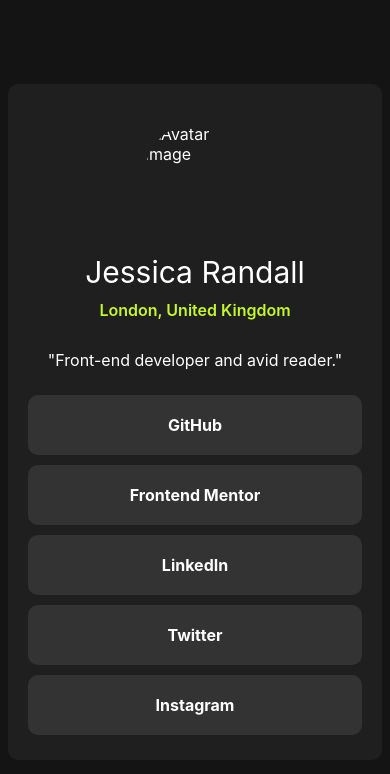
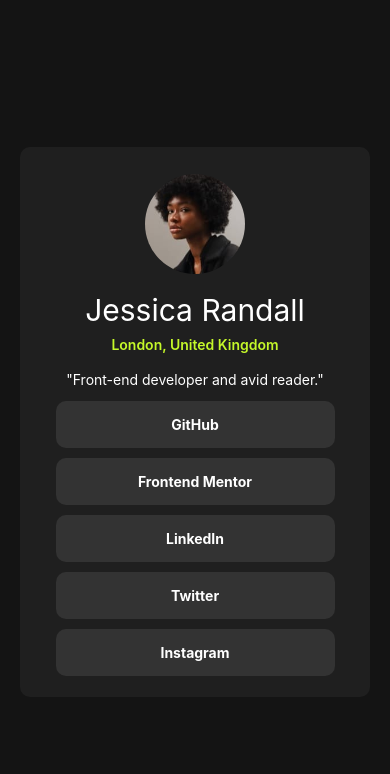
Before and after one commit to JaimeOsorioSalazar/Challenges4.io, a plain HTML site: page index.html in a window 390 px wide. Drawn offline with Linux system fonts and the light colour scheme.

Commit message:
Desktop, media querry

```diff
--- a/index.html
+++ b/index.html
@@ -7,6 +7,7 @@
   <!-- displays site properly based on user's device -->
 
   <link rel="stylesheet" href="./style/style.css">
+  <link rel="stylesheet" href="./social-links-profile-main/style/Media.css">
 
   <link rel="icon" type="image/png" sizes="32x32" href="./assets/images/favicon-32x32.png">
 
@@ -16,7 +17,7 @@
 
 <body>
   <div class="card">
-    <img src="./assets/images/avatar-jessica.jpeg" alt="Avatar image">
+    <img src="./social-links-profile-main/assets/images/avatar-jessica.jpeg" alt="Avatar image">
     <div class="itemName">
       Jessica Randall
     </div>
--- /dev/null
+++ b/social-links-profile-main/style/Media.css
@@ -0,0 +1,18 @@
+@media (width > 375px){
+    div.card{
+        font-size: 14px;
+        height: 550px;
+        width: 350px;
+    }
+    div.card > img{
+        margin: 10px;
+    }
+    div.itemProfesion, div.itemName{
+     margin: 8px;
+     /* font-size:1 ; */
+    }
+    div.item{
+        padding: 15px;
+        width: 90%;
+    }
+}
```
